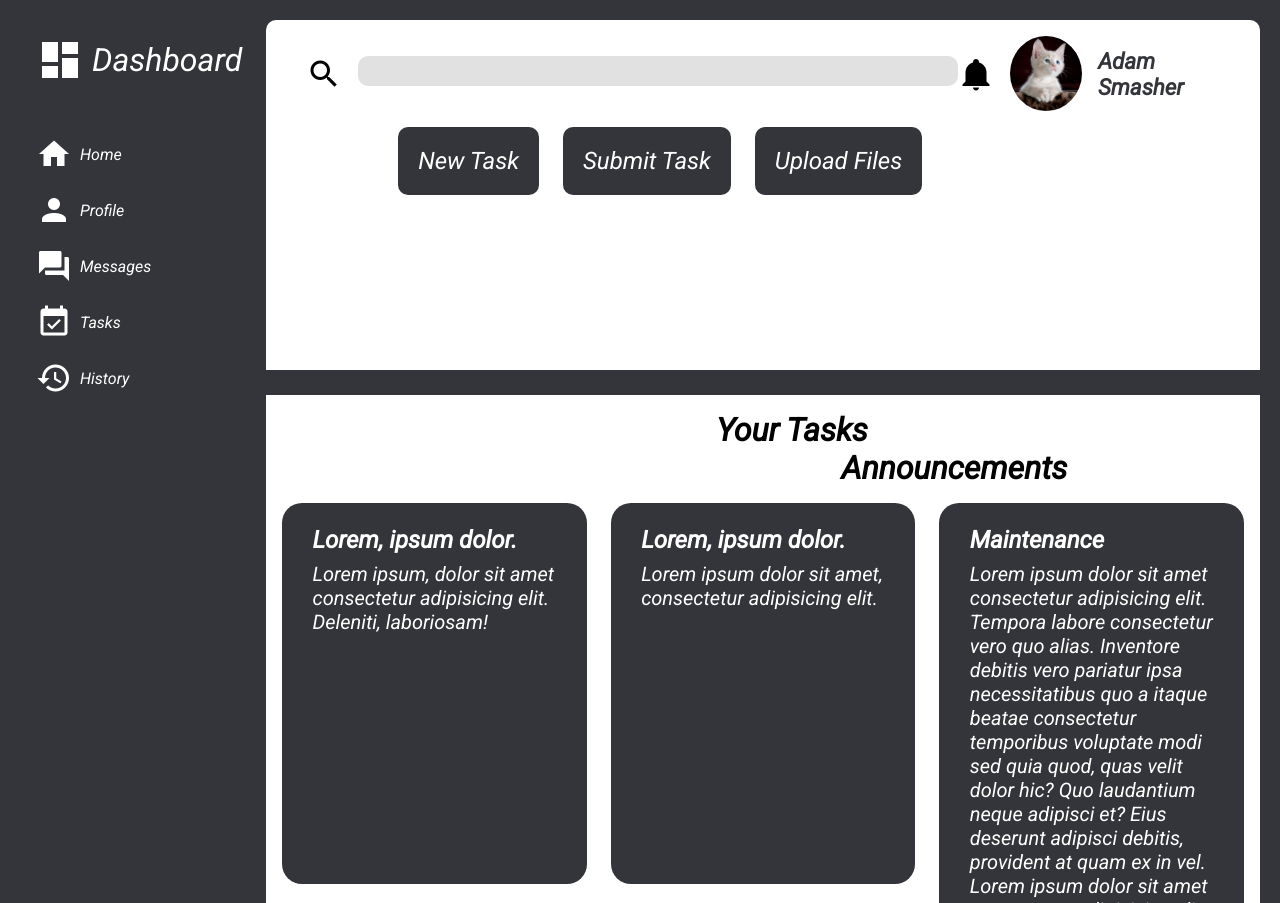
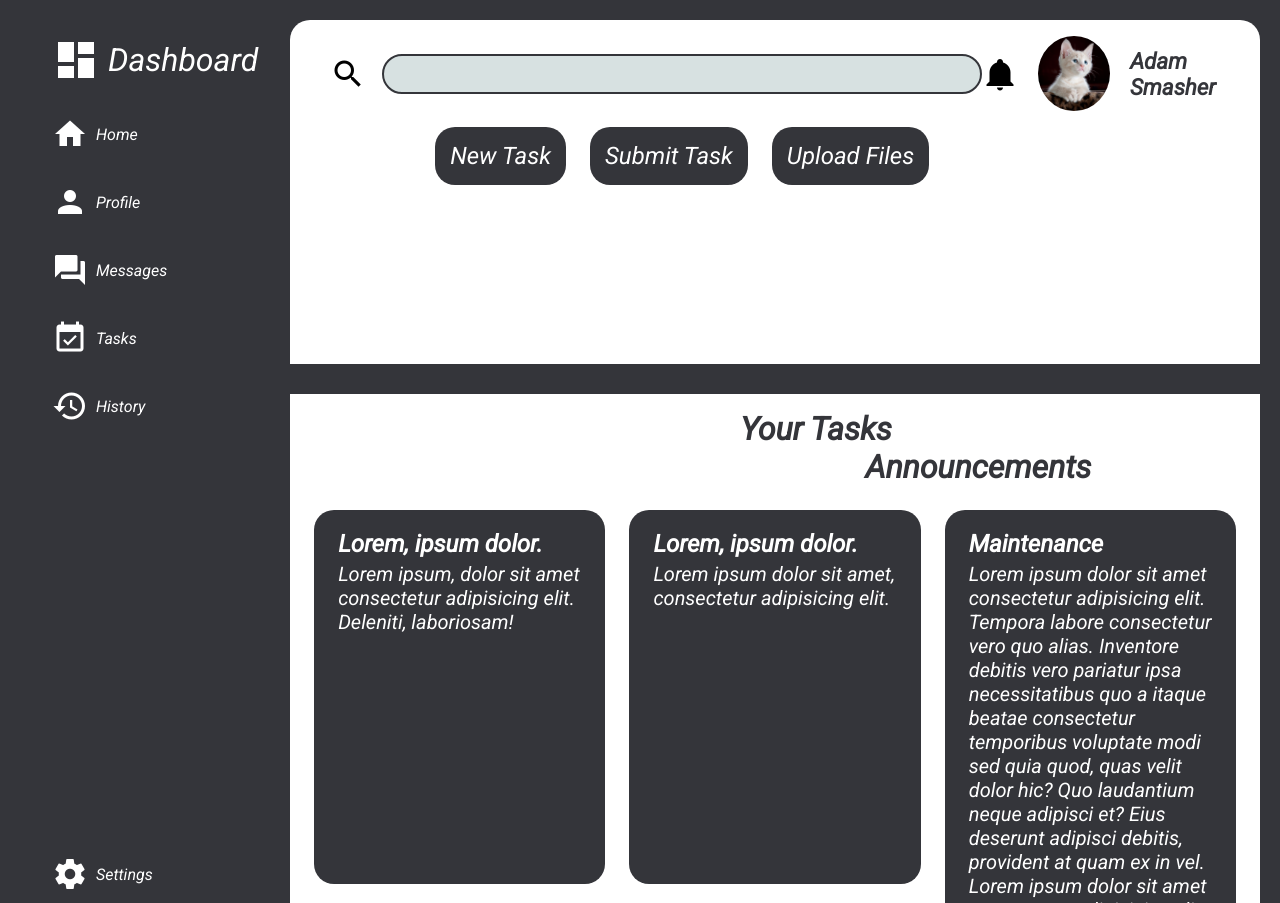
Before and after one commit to oguzhanmolu/admin-dashboard, a plain HTML site: page index.html in a window 1280 px wide. Shown: the top 903 px of the page. Drawn offline with Linux system fonts and the light colour scheme.

Commit message:
final polish. minor changes such as gap/margin/fsize etc

```diff
--- a/style.css
+++ b/style.css
@@ -14,18 +14,13 @@ body {
   border: 20px solid #34353a;
 }
 .nav-sidebar {
-  display: flex;
-  flex-direction: column;
-  gap: 1.25rem;
-  background-color: #34353a;
   color: white;
 }
 .nav-item {
   display: flex;
   align-items: center;
-  margin-left: 1rem;
-  margin-right: 1.5rem;
   gap: 0.5rem;
+  margin: 2rem;
   cursor: pointer;
 }
 .dashboard {
@@ -36,7 +31,7 @@ body {
   margin-top: 2rem;
 }
 .settings {
-  margin-top: 490px;
+  margin-top: 432px;
 }
 .nav-item:hover {
   background-color: black;
@@ -47,10 +42,10 @@ body {
   display: grid;
   grid-template-rows: 1fr 3.5fr;
   background-color: white;
-  border-radius: 10px;
+  border-radius: 20px;
 }
 header {
-  border-bottom: 25px solid #34353a;
+  border-bottom: 30px solid #34353a;
 }
 #header-section {
   display: flex;
@@ -62,18 +57,20 @@ header {
 }
 #search-bar {
   display: flex;
+  align-items: center;
   gap: 1rem;
 }
 #search-bar-space {
   width: 600px;
-  height: 30px;
-  background-color: rgb(225, 225, 225);
-  border-radius: 10px;
+  height: 40px;
+  background-color: rgb(215, 225, 225);
+  border: 2px solid #34353a;
+  border-radius: 20px;
 }
 #user-profile {
   display: flex;
   align-items: center;
-  gap: 1rem;
+  gap: 1.25rem;
 }
 #profile-picture {
   width: 75px;
@@ -83,7 +80,7 @@ header {
   color: #34353a;
 }
 img:hover {
-  scale: 1.25;
+  scale: 1.4;
 }
 #profile-name {
   font-size: 1.4rem;
@@ -92,13 +89,13 @@ img:hover {
 }
 #search-bar-buttons {
   margin-top: 1rem;
-  margin-left: 112px;
+  margin-left: 125px;
 }
 button {
   background-color: #34353a;
   color: white;
-  padding: 20px;
-  border-radius: 10px;
+  padding: 15px;
+  border-radius: 20px;
   margin-left: 20px;
   font-size: 1.5rem;
   border-style: none;
@@ -110,6 +107,7 @@ button:hover {
 #main-hl {
   margin-top: 1rem;
   font-size: 2rem;
+  color: #34353a;
   font-weight: bold;
 }
 #main-headlight-one {
@@ -121,11 +119,11 @@ button:hover {
 .grid-area {
   display: grid;
   gap: 1.5rem;
-  margin: 1rem;
+  margin: 1.5rem;
   grid-template: repeat(3, 1fr) / repeat(3, 1fr);
 }
 .grid {
-  padding: 1.4rem;
+  padding: 1.25rem;
   background-color: #34353a;
   color: white;
   border-radius: 20px;
@@ -135,16 +133,14 @@ button:hover {
 }
 .announcements {
   grid-row: 1/3;
-  grid-column: 3;
+  grid-column-start: 3;
+}
+.grid-hl,
+.grid-text {
+  margin: 0.25rem;
+  font-size: 1.25rem;
 }
 .grid-hl {
   font-size: 1.5rem;
   font-weight: bold;
 }
-.grid-hl,
-.grid-text {
-  margin: 0.5rem;
-}
-.grid-text {
-  font-size: 1.25rem;
-}
```
Also changed, not shown: index.html (+0 -7 lines).
